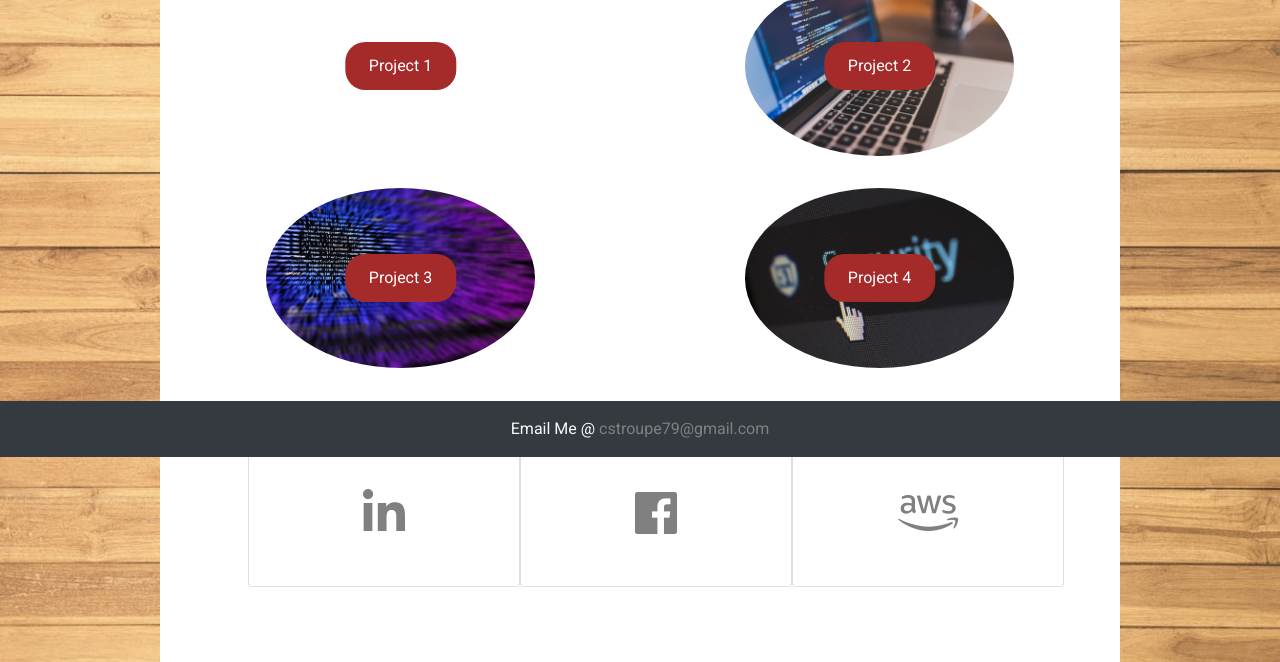
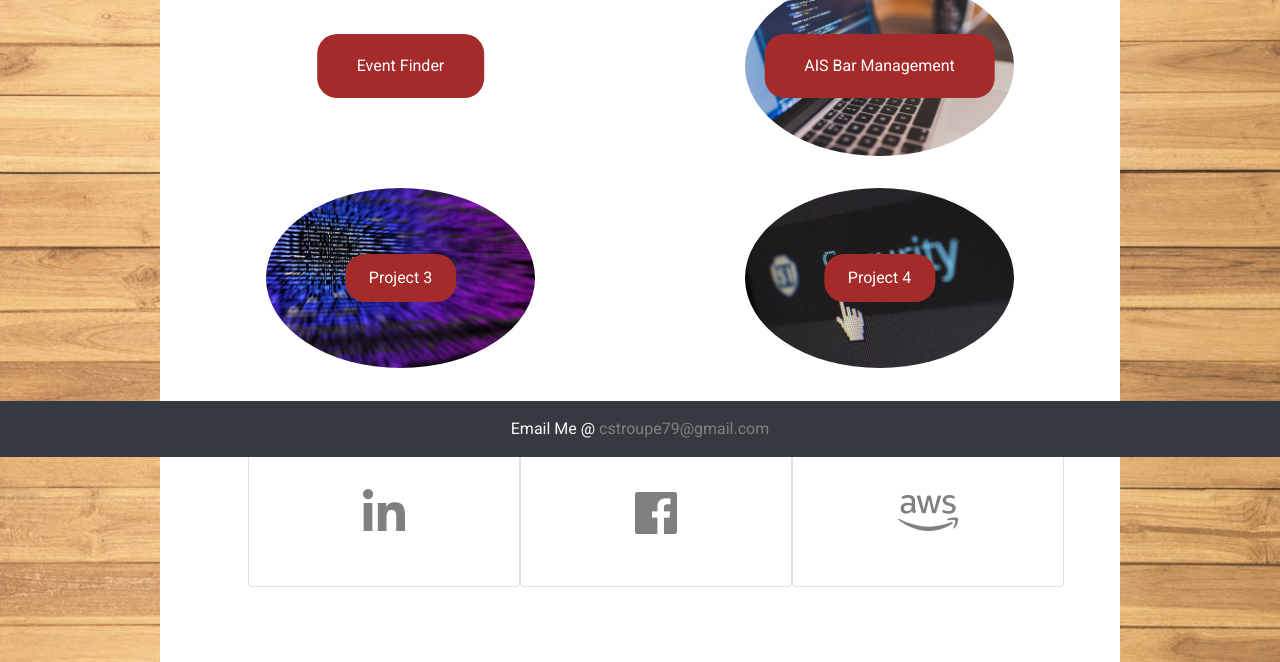
Before and after one commit to Stroupe79/Bootstrap-Portfolio, a plain HTML site: page portfolio.html in a window 1280 px wide. Shown: the part 343-1005 px from the top of the page. Drawn offline with nearby package versions, Linux system fonts and the light colour scheme; a web font is replaced by a local one.

Commit message:
added project 2

```diff
--- a/portfolio.html
+++ b/portfolio.html
@@ -60,13 +60,13 @@
             <div class="row">
               <div class="col-md-6 imgButton">
                 <img src="./images/portfolio/it1.jpeg" width="200">
-                <button class="btn">Project 1</button>
+                <button class="btn"><a class="nav-link project" href="https://watkinsgljr.github.io/project1/?">Event Finder</a></button>
                 </img>
               </div>
 
               <div class="col-md-6 imgButton">
                 <img src="./images/portfolio/it2.jpeg" width="200">
-                <button class="btn">Project 2</button>
+                <button class="btn"><a class="nav-link project" href="https://glacial-temple-22211.herokuapp.com/">AIS Bar Management</a></button>
                 </img>
               </div>
             </div>
--- a/style.css
+++ b/style.css
@@ -6,6 +6,7 @@ body {
     font-family: 'Roboto', sans-serif;
     height: 100%;
 }
+
 
 .nav {
     height: 60px;
@@ -21,12 +22,6 @@ h2 ul {
     font-family: 'Roboto', sans-serif;
 }
 
-/* .center {
-    position: absolute;
-    top: 50%;
-    left: 50%;
-    transform: translate(-50%, -50%);
-} */
 
 .bd-bg {
     background-color: white;
@@ -44,6 +39,11 @@ h2 ul {
 a {
     text-decoration: none !important;
     color: grey;
+}
+
+.project {
+    text-decoration: none !important;
+    color: white;
 }
 
 .imgButton {
```
